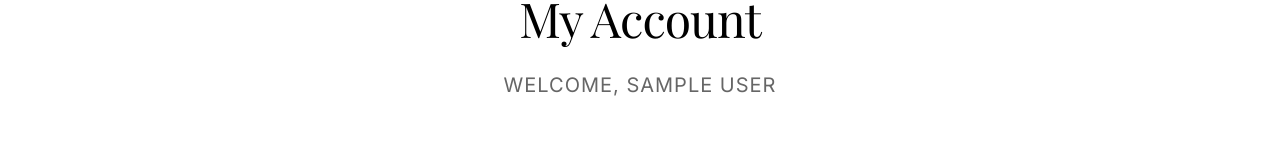
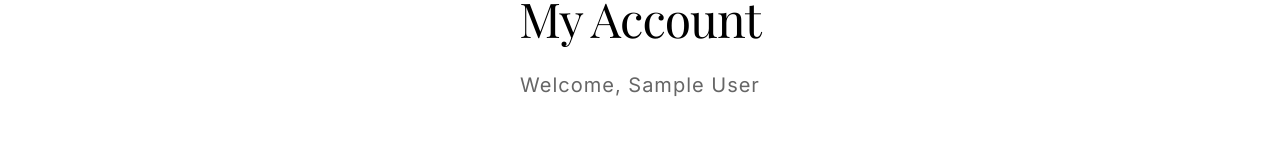
Before and after one commit to lavitra007/E-Commerce-Website, a React (Vite) app in the folder client/: page /account in a window 1280 px wide. Shown: the part 244-404 px from the top of the page. Built offline with nearby package versions, Linux system fonts and the light colour scheme; no server answers; sample sign-in values are in the browser's storage; a web font is replaced by a local one.

Commit message:
fix: removed uppercase transform from Account page header name

```diff
--- a/client/src/pages/Account.jsx
+++ b/client/src/pages/Account.jsx
@@ -120,7 +120,7 @@ const Account = () => {
             )}
             <div style={{ textAlign: 'center', marginBottom: '4rem' }}>
                 <h1 style={{ fontSize: '3rem', marginBottom: '1rem', fontWeight: 400 }}>My Account</h1>
-                <p style={{ color: '#666', fontSize: '1.25rem', letterSpacing: '0.05em', textTransform: 'uppercase' }}>
+                <p style={{ color: '#666', fontSize: '1.25rem', letterSpacing: '0.05em' }}>
                     Welcome, {userInfo.name || 'Valued Client'}
                 </p>
             </div>
```
